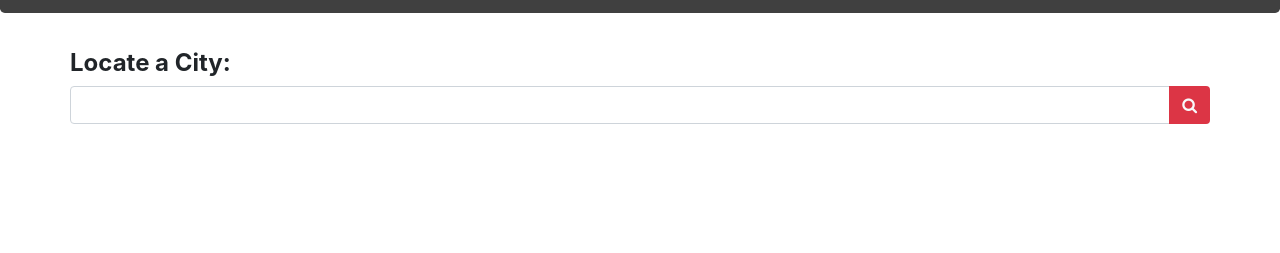
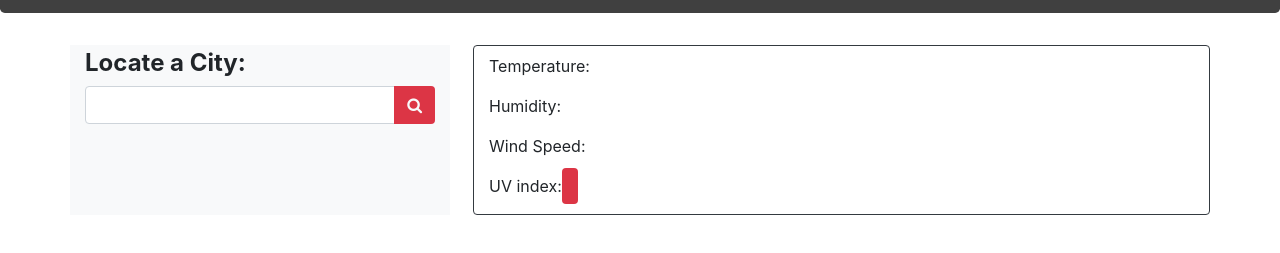
Before and after one commit to Briggoh/Weather-Dashboard, a plain HTML site: page index.html in a window 1280 px wide. Shown: the part 67-320 px from the top of the page. Drawn offline with nearby package versions, Linux system fonts and the light colour scheme.

Commit message:
adding more content

```diff
--- a/index.html
+++ b/index.html
@@ -20,6 +20,7 @@
     <div class="container">
         <!-- Searching cities -->
         <div class="row">
+            <div class="col-sm-4 bg-light">
                 <!-- Handling inputs-->
                 <h4 class="pt-1"><strong>Locate a City:</strong></h4>
                 <!-- Text box-->
@@ -29,6 +30,18 @@
                         <button class="btn bg-danger text-light" id="search-button"><i class="fa fa-search"></i></button>
                     </div>
                 </div>
+                <!-- Add search history here later-->
+            </div>
+            <div class="col-sm-8">
+                <div class="row ml-2 border border-dark rounded">
+                    <div class="col-sm-12" id="current-weather">
+                        <h3 class="city-name mb-1 mt-2 bolder" id="current-city"></h3>
+                        <p>Temperature:<span class="current" id="temperature"></span></p>
+                        <p>Humidity:<span class="current" id="humidity"></span></p>
+                        <p>Wind Speed:<span class="current" id="wind-speed"></span></p>
+                        <p>UV index:<span class="current bg-danger rounded py-2 px-2 text-white" id="uv-index"></span></p>
+                    </div>
+                </div>
         </div>
     </div>
 </body>
```
Lines whose indentation alone changed are shown as unchanged.
